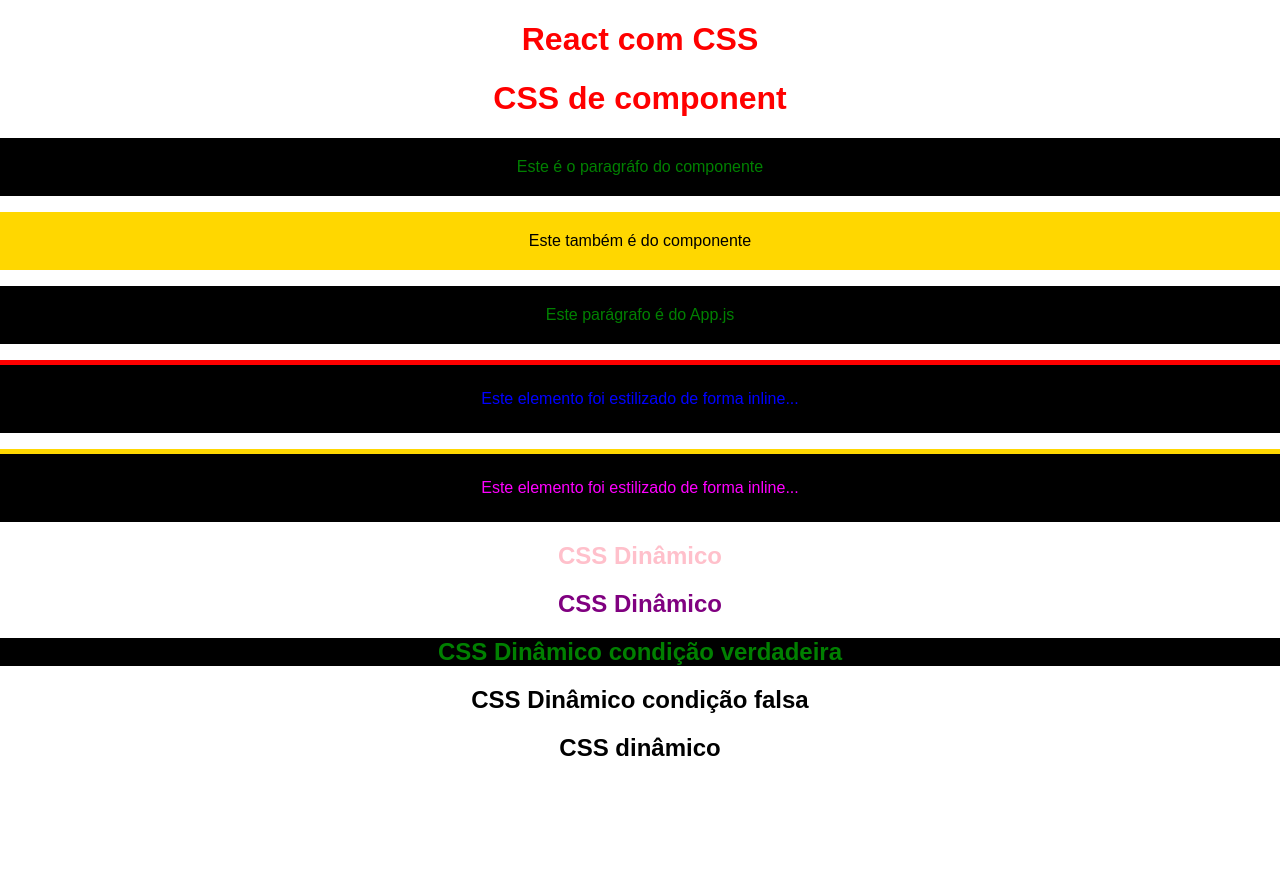
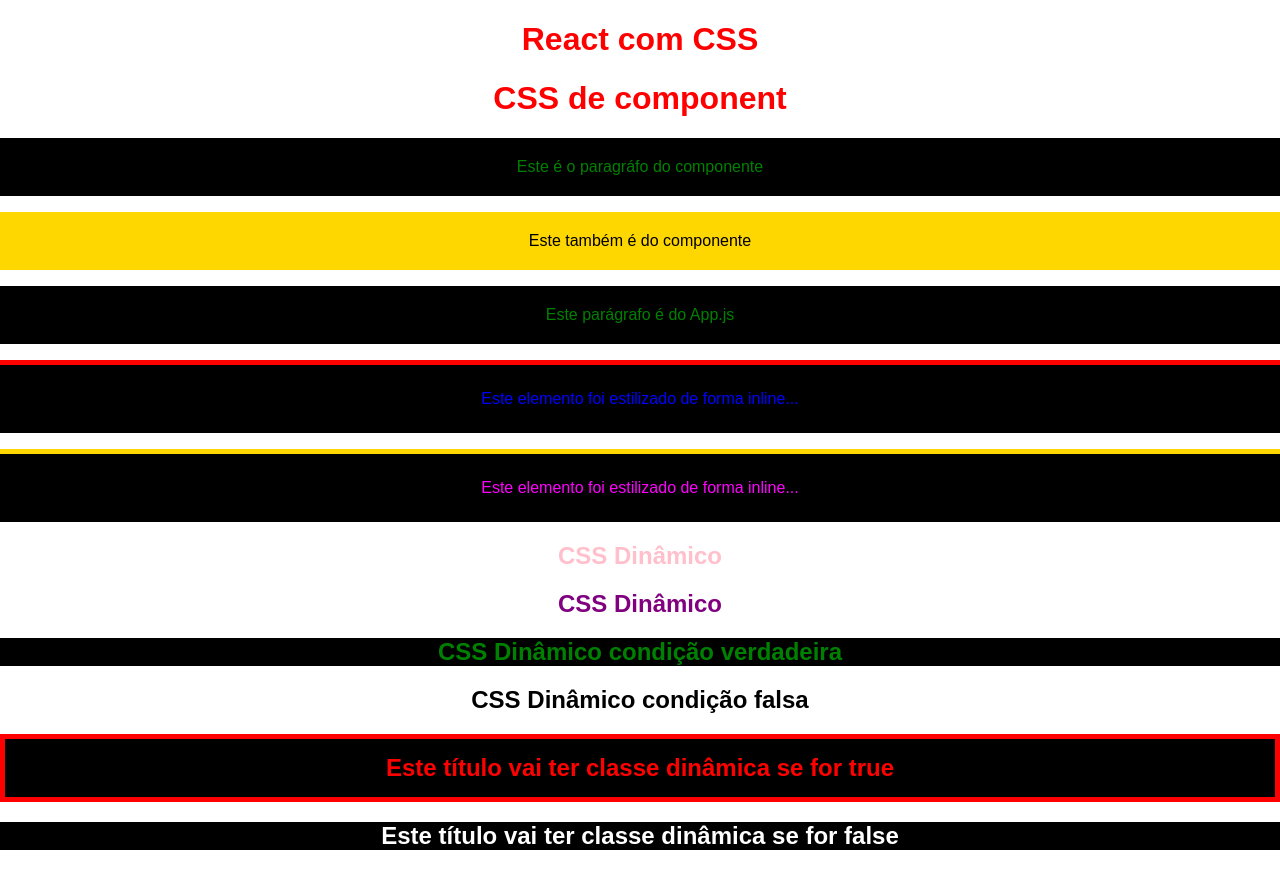
Before and after one commit to romildoalimajr/css, a React (Create React App) app: page / in a window 1280 px wide. Before the commit the page ends 800 px from the top, so only its background shows below. Built offline with nearby package versions, Linux system fonts and the light colour scheme.

Commit message:
Aplicando Classe Dinâmica.

```diff
--- a/src/App.js
+++ b/src/App.js
@@ -8,6 +8,8 @@
   const n = 15
 
   const [name] = useState('Romildo');
+
+  const redTitle = true;
 
   return (
     <div className="App">
@@ -24,11 +26,14 @@
       {/* CSS Inline dinâmico */}
       <h2 style={n < 10 ? ({ color: 'purple' }) : ({ color: 'pink' })}>CSS Dinâmico</h2>
       <h2 style={n > 10 ? ({ color: 'purple' }) : ({ color: 'pink' })}>CSS Dinâmico</h2>
-      <h2 style={name === 'Romildo' ? ({ color: 'green', backgroundColor:"#000" }) : null }>CSS Dinâmico condição verdadeira</h2>
+      <h2 style={name === 'Romildo' ? ({ color: 'green', backgroundColor:"#000" }) : null }>
+        CSS Dinâmico condição verdadeira
+      </h2>
       <h2 style={name === 'Junior' ? ({ color: 'green', backgroundColor:"#000" }) : null }>CSS Dinâmico condição falsa</h2>
 
-      {/*CSS Inline Dinamico */}
-      <h2>CSS dinâmico</h2>
+      {/*Classe dinâmica */}
+      <h2 className={redTitle ? "red-title" : "title"}>Este título vai ter classe dinâmica se for true</h2>
+      <h2 className={redTitle === false ? "red-title" : "title"}>Este título vai ter classe dinâmica se for false</h2>
     </div>
   );
 }
--- a/src/index.css
+++ b/src/index.css
@@ -9,3 +9,15 @@
 h1{
   color: red;
 }
+
+.red-title{
+  background-color: black;
+  color: red;
+  padding: 15px;
+  border: 5px solid red;
+}
+
+.title{
+  background-color: #000;
+  color: white;
+}
```
